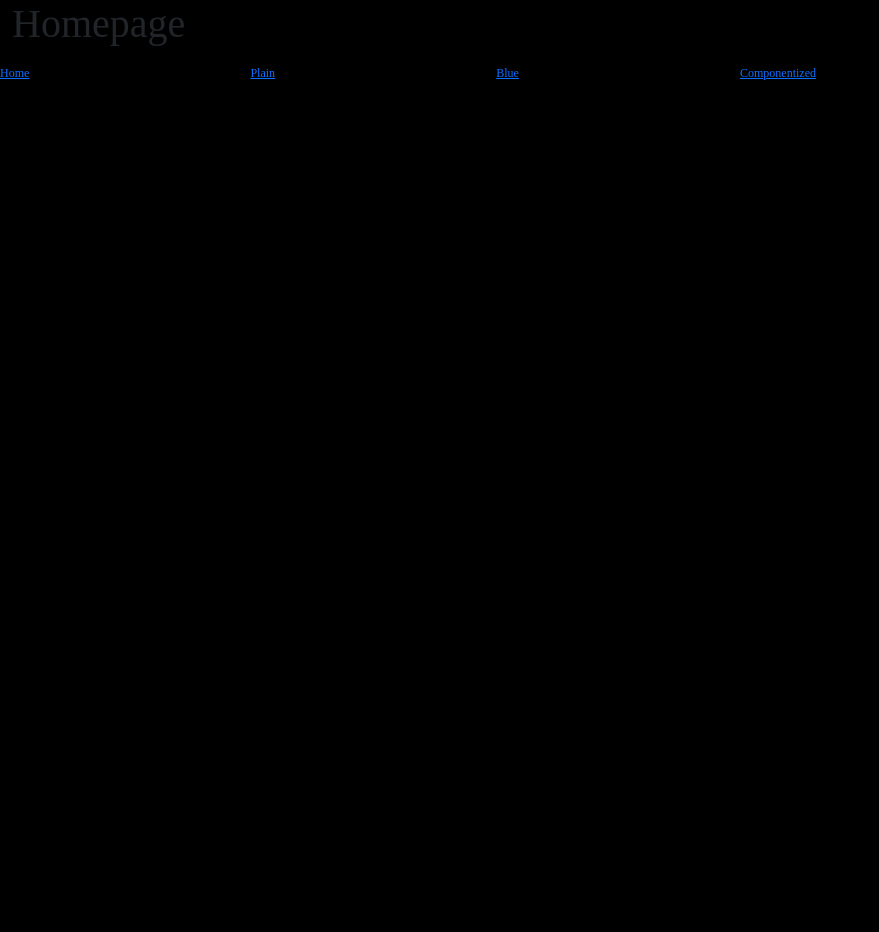
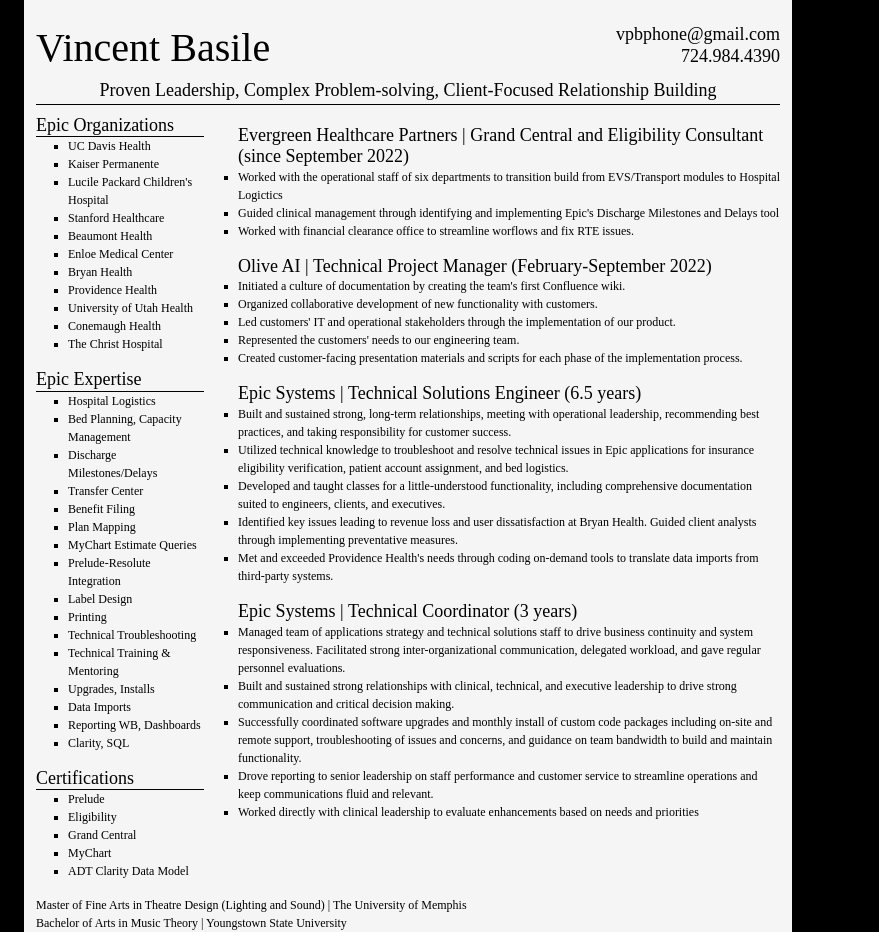
Before and after one commit to vpbasile/resume-sp, a React (Create React App) app: page / in a window 1280 px wide. Shown: the whole page, without its empty margins (0-879 px from the left). Before the commit the page ends 800 px from the top, so only its background shows below. Built offline with nearby package versions, Linux system fonts and the light colour scheme; the HTML template or start-up script is replaced by a standard one.

Commit message:
Cleaning up concept_job components

```diff
--- a/src/App.tsx
+++ b/src/App.tsx
@@ -9,7 +9,7 @@
 const App = () => (
   <BrowserRouter>
     <Switch>
-      <Route path="/" exact component={HomePage} />
+      <Route path="/" exact component={Componentized} />
       <Route path="/comp" exact component={Componentized} />
       <Route path="/plain" exact component={Plain} />
       <Route path="/blue" exact component={Blue} />
--- a/src/pages/ComponentizedResume/index.tsx
+++ b/src/pages/ComponentizedResume/index.tsx
@@ -1,10 +1,10 @@
 // import "./bootstrap-grid.css";
 import "../../shared-css/bootstrap.min.css"
-import EmploymentHistory from "../../shared-components/sect_EmpHistory";
+import EmploymentHistory from "../../shared-components/concept_job/sect_EmpHistory";
 import HeaderRow from "../../shared-components/HeaderRow";
 import Section from "../../shared-components/Section";
 import "./resume.css"
-import { degree, educationHistoryContent, personData, employmentList, listOrgs, listExpertise, listCerts } from "./resumeData";
+import { degree, educationHistoryContent, personData, listOrgs, listExpertise, listCerts } from "./resumeData";
 // import "./resumeData.ts";
 // import './interfaceDefs';
 
@@ -34,7 +34,7 @@
 					<Section id="listCerts" title="Certifications">{parseList(listCerts)}</Section>
 				</div>
 				<div id='resume-main' className='col-9'>
-					<EmploymentHistory employmentData={employmentList} />
+					<EmploymentHistory/>
 				</div>
 			</div>
 			<div id="footerRow" className="row">
--- a/src/pages/ComponentizedResume/resumeData.ts
+++ b/src/pages/ComponentizedResume/resumeData.ts
@@ -1,5 +1,5 @@
 // Imports
-import {employmentData} from "./concept_job/ts_defs";
+import {employmentData} from "../../shared-components/concept_job/ts_defs";
 
 export const personData = { name: "Vincent Basile", email: "vpbphone@gmail.com", phone: "724.984.4390", headline: `Proven Leadership, Complex Problem-solving, Client-Focused Relationship Building` };
 export const summary = `Analytical, innovative, and motivated Technical Consultant with 7 years experience supporting Epic organizations and twice that time spent as a creative collaborator in fast-paced and challenging environments. Diverse analytical and problem-solving skills, including experience in software development, data analysis, user experience support, and report design. Extensive experience optimizing workflow efficiencies and reducing costs. Strong client-focused relationship-building skills and a passion for knowledge sharing via well-written documentation.`;
--- a/src/shared-components/sect_EmpHistory.tsx
+++ b/src/shared-components/concept_job/sect_EmpHistory.tsx
@@ -1,13 +1,14 @@
-import { employmentData } from "../pages/ComponentizedResume/concept_job/ts_defs"
-import { employmentList } from "../pages/ComponentizedResume/resumeData"
+import { employmentList } from "../../pages/ComponentizedResume/resumeData"
 
-type myProps = { employmentData: employmentData[] }
-export default function EmploymentHistory(props: myProps): JSX.Element { return (<div>
+let job_key = 0;
+let position_key = 0;
+
+export default function EmploymentHistory(): JSX.Element { return (<div>
 		{employmentList.map(eachEmployment => {
-			return (<div className="employment">
+			return (<div className="employment" key={++job_key}>
 				{eachEmployment.positions.map(eachPosition => {
 					return (
-						<div className="position" >
+						<div className="position" key={++position_key}>
 							<h3 className="list-collapse">{eachEmployment.employer} | </h3>
 							<h4>{eachPosition.positionTitle} ({eachPosition.timePeriod})</h4>
 							{/* <h5> {eachPosition.timePeriod} </h5> */}
```
Also changed, not shown: src/pages/ComponentizedResume/concept_job/readme.md (deleted), src/shared-components/concept_job/readme.md (added), src/shared-components/concept_job/ts_defs.ts (renamed from src/pages/ComponentizedResume/concept_job/ts_defs.ts).
